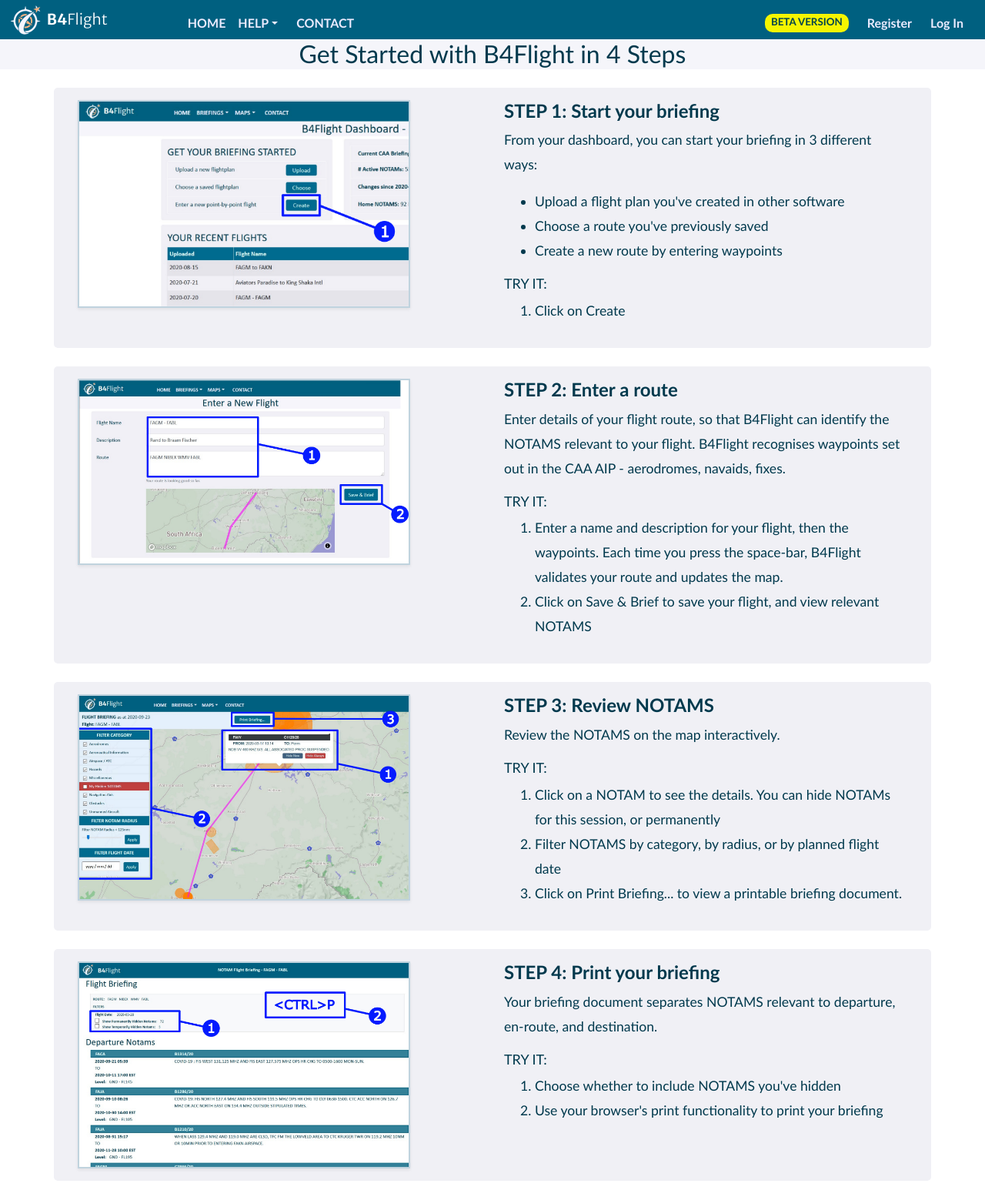
After one commit to yyqyu/B4Flight, a Flask app: page /gettingstarted in a window 1280 px wide. The commit adds this page. Shown: the whole page at 77% size. Run offline with Flask 2, Linux system fonts and the light colour scheme; parts of the project's set-up code (start-up, migrations or seed data) failed here and were passed over; some libraries are stand-ins or nearby versions.

Commit message:
Getting Started
Added getting started page and menu item

```diff
--- a/B4Flight/src/flightbriefing/home.py
+++ b/B4Flight/src/flightbriefing/home.py
@@ -102,3 +102,11 @@
         contact_email = request.args.get('contact_email')
 
     return render_template('contact_success.html', result=result, firstname=firstname, contact_email=contact_email)
+
+@bp.route('/gettingstarted', methods=('GET', 'POST'))
+def gettingstarted():
+    """Shows the Getting Started page
+
+    """
+
+    return render_template("help/getting_started.html")
--- a/B4Flight/src/flightbriefing/static/b4flight.css
+++ b/B4Flight/src/flightbriefing/static/b4flight.css
@@ -17,6 +17,11 @@
 h2.home-page {
 	font-weight: bolder;
 	font-size: x-large;
+}
+
+h3.home-page {
+	font-weight: bolder;
+	font-size: large;
 }
 
 img.home-page {
--- a/B4Flight/src/flightbriefing/templates/auth/activated.html
+++ b/B4Flight/src/flightbriefing/templates/auth/activated.html
@@ -14,7 +14,8 @@
 		<div class="col-sm-12 text-center my-auto">
 			<h2>Welcome, {{firstname}}!</h2>
 			<p>Thanks for activating your account.  We can't wait for you to start exploring.
-			Please <a href="{{url_for('auth.login')}}">login</a> to get started</p>
+			To get started in 4 steps, check out our quick <a href="{{url_for('home.gettingstarted')}}">Getting Started</a> guide.</p>
+			<p>When you're ready to, please <a href="{{url_for('auth.login')}}">login</a></p>
 			<p>See you inside...</p>
 		</div>
 	</div>
--- a/B4Flight/src/flightbriefing/templates/base.html
+++ b/B4Flight/src/flightbriefing/templates/base.html
@@ -45,6 +45,14 @@
 						</div>
 					</li>
 					{% endif %}
+					<li class="nav-item bflight-navitem">
+						<div class="dropdown show">
+							<a class="dropdown-toggle" id="helpDropdownMenu" data-toggle="dropdown" aria-haspopup="true" aria-expanded="false" href="#">HELP</a>
+							<div class="dropdown-menu bflight-menu-dropdown" aria-labelledby="helpDropdownMenu">
+								<a class="dropdown-item bflight-menu-item" href="{{url_for('home.gettingstarted')}}">Getting Started</a>
+							</div>
+						</div>
+					</li>
 					<li class="nav-item nav-item mx-2 bflight-navitem"><a href="{{ url_for('home.contact') }}">CONTACT</a></li>
 					</ul>
 				</div>
--- a/B4Flight/src/flightbriefing/templates/emails/activate_email.html
+++ b/B4Flight/src/flightbriefing/templates/emails/activate_email.html
@@ -11,6 +11,7 @@
 	<p>In order to activate your account, please <a href="{{ url_for('auth.activate', token=token, _external=True) }}">click here</a>.
 	Alternatively, copy and paste the link below into your browser<p>
 	<p>{{ url_for('auth.activate', token=token, _external=True) }}</p>
+	<p>Once you've activated your account, check out our quick 4-step <a href="{{url_for('home.gettingstarted', _external=True)}}">Getting Started</a> guide</p>
 	<p>Please get in touch with any feedback and suggestions you have!</p>
 	<p>Cheers <br>Andrew</p>
 
--- /dev/null
+++ b/B4Flight/src/flightbriefing/templates/help/getting_started.html
@@ -0,0 +1,93 @@
+{% extends 'base.html' %}
+
+{% block title %}Getting Started with B4Flight {% endblock %}
+
+{% block header %}
+
+  <h1 class="bflight-page-header">Get Started with B4Flight in 4 Steps</h1>
+
+{% endblock %}
+
+{% block content %}
+<div class="container">
+	<div class="row bflight-panel mt-4">
+		<div class="col-sm-5">
+			<img class="img-fluid home-page shadow-sm" src="{{url_for('static', filename='img/getting-started-1.jpg')}}" alt="Click to Create Flight">
+		</div>
+		<div class="col-sm-6 offset-sm-1">
+			<h2 class="home-page">STEP 1: Start your briefing</h2>
+			<div class="home-page">
+				<p>From your dashboard, you can start your briefing in 3 different ways:
+				<ul>
+				<li><strong>Upload</strong> a flight plan you've created in other software</li>
+				<li><strong>Choose</strong> a route you've previously saved</li>
+				<li><strong>Create</strong> a new route by entering waypoints</li>
+				</ul>
+				</p>
+			<h3 class="home-page">TRY IT:</h3>
+			<ol>
+			<li>Click on <strong>Create</strong></li>
+			</ol>
+			</div>
+
+		</div>
+	</div>
+
+
+	<div class="row bflight-panel mt-4">
+		<div class="col-sm-5">
+			<img class="img-fluid home-page shadow-sm" src="{{url_for('static', filename='img/getting-started-2.jpg')}}" alt="Enter Flight Route">
+		</div>
+		<div class="col-sm-6 offset-sm-1">
+			<h2 class="home-page">STEP 2: Enter a route</h2>
+			<div class="home-page">
+				<p>Enter details of your flight route, so that B4Flight can identify the NOTAMS relevant to your flight.
+				B4Flight recognises waypoints set out in the CAA AIP - aerodromes, navaids, fixes. </p>
+			<h3 class="home-page">TRY IT:</h3>
+			<ol>
+			<li>Enter a name and description for your flight, then the waypoints. Each time you press the space-bar, B4Flight validates your route and updates the map.</li>
+			<li>Click on <strong>Save & Brief</strong> to save your flight, and view relevant NOTAMS</li>
+			</ol>
+			</div>
+
+		</div>
+	</div>
+
+	<div class="row bflight-panel mt-4">
+		<div class="col-sm-5">
+			<img class="img-fluid home-page shadow-sm" src="{{url_for('static', filename='img/getting-started-3.jpg')}}" alt="Review Notam Map">
+		</div>
+		<div class="col-sm-6 offset-sm-1">
+			<h2 class="home-page">STEP 3: Review NOTAMS</h2>
+			<div class="home-page">
+				<p>Review the NOTAMS on the map interactively.</p>
+			<h3 class="home-page">TRY IT:</h3>
+			<ol>
+			<li>Click on a NOTAM to see the details.  You can hide NOTAMs for this session, or permanently</li>
+			<li>Filter NOTAMS by category, by radius, or by planned flight date</li>
+			<li>Click on <strong>Print Briefing...</strong> to view a printable briefing document.
+			</ol>
+			</div>
+
+		</div>
+	</div>
+
+	<div class="row bflight-panel mt-4">
+		<div class="col-sm-5">
+			<img class="img-fluid home-page shadow-sm" src="{{url_for('static', filename='img/getting-started-4.jpg')}}" alt="Print NOTAMS">
+		</div>
+		<div class="col-sm-6 offset-sm-1">
+			<h2 class="home-page">STEP 4: Print your briefing</h2>
+			<div class="home-page">
+				<p>Your briefing document separates NOTAMS relevant to departure, en-route, and destination.</p>
+			<h3 class="home-page">TRY IT:</h3>
+			<ol>
+			<li>Choose whether to include NOTAMS you've hidden</li>
+			<li>Use your browser's print functionality to print your briefing</li>
+			</ol>
+			</div>
+
+		</div>
+	</div>
+</div>
+{% endblock %}
```
Also changed, not shown: B4Flight/src/flightbriefing/static/img/getting-started-1.jpg (added), B4Flight/src/flightbriefing/static/img/getting-started-2.jpg (added), B4Flight/src/flightbriefing/static/img/getting-started-3.jpg (added), B4Flight/src/flightbriefing/static/img/getting-started-4.jpg (added).
